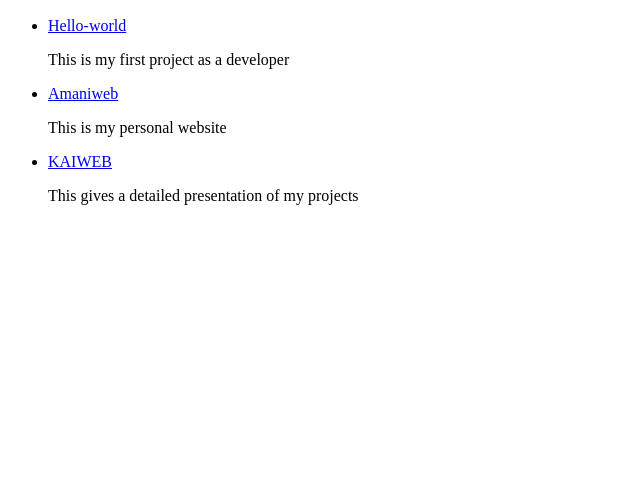
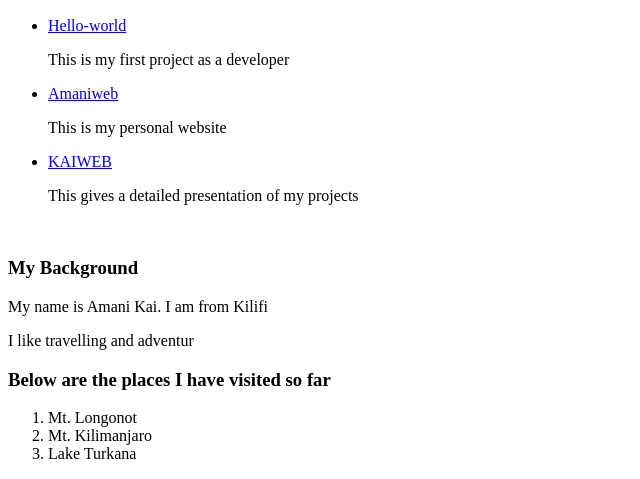
Before and after one commit to AMANIKAI/Week1-Portfolio, a plain HTML site: page index.html in a window 1280 px wide. Shown: the part 387-866 px from the top of the page, without its empty margins (0-640 px from the left). Before the commit the page ends 800 px from the top, so only its background shows below. Drawn offline with Linux system fonts and the light colour scheme.

Commit message:
added places

```diff
--- a/index.html
+++ b/index.html
@@ -29,5 +29,16 @@ src="Images/image1-IP.jpg" alt="">
     <li> <a href="https://github.com/AMANIKAI/KAIWEB.git" target="_blank">KAIWEB</a>
     <p>This gives a detailed presentation of my projects</p>
  </ul>
+ <br>
+ <h3>My Background</h3>
+ <p>My name is Amani Kai. I am from Kilifi</p>
+ <p>I like travelling and adventur</p>
+ <b></b>
+ <h3>Below are the places I have visited so far</h3>
+ <ol>
+    <li>Mt. Longonot</li>
+    <li>Mt. Kilimanjaro</li>
+    <li>Lake Turkana</li>
+ </ol>
 </body>
 </html>
```
